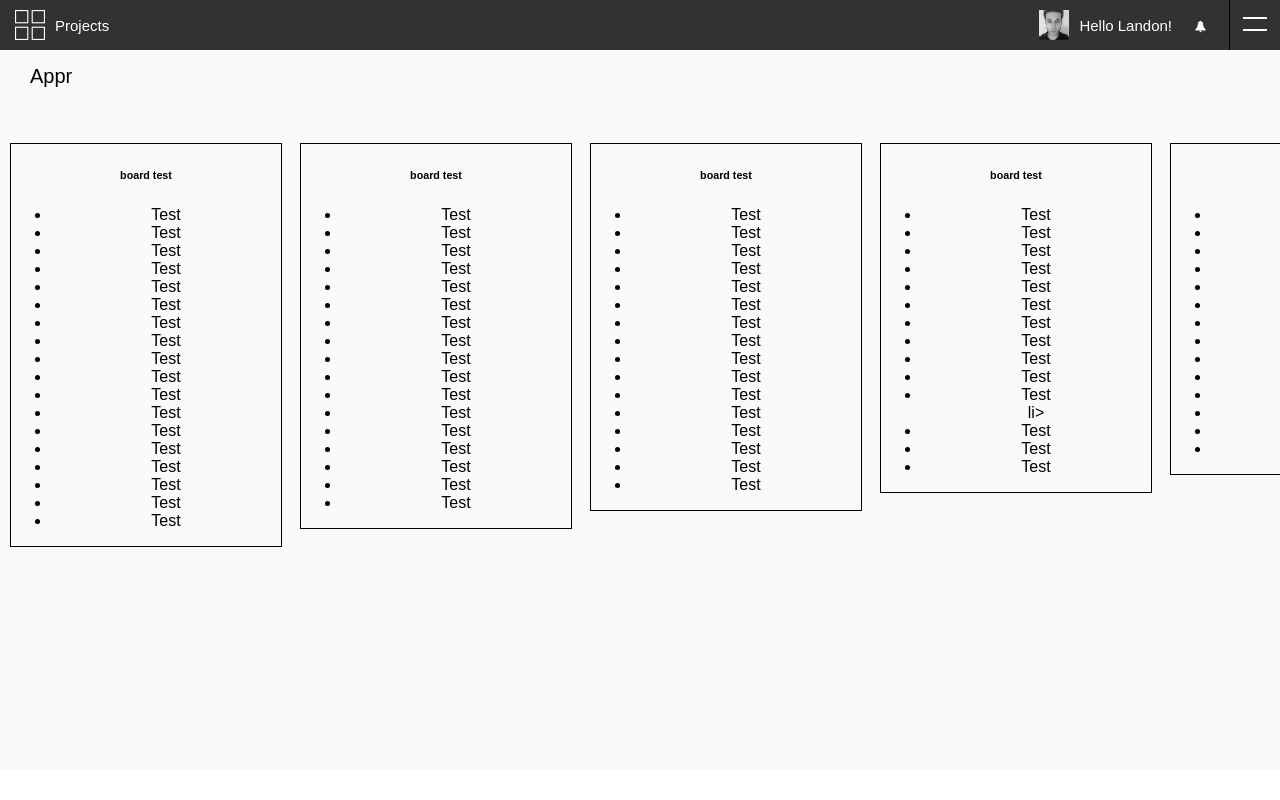
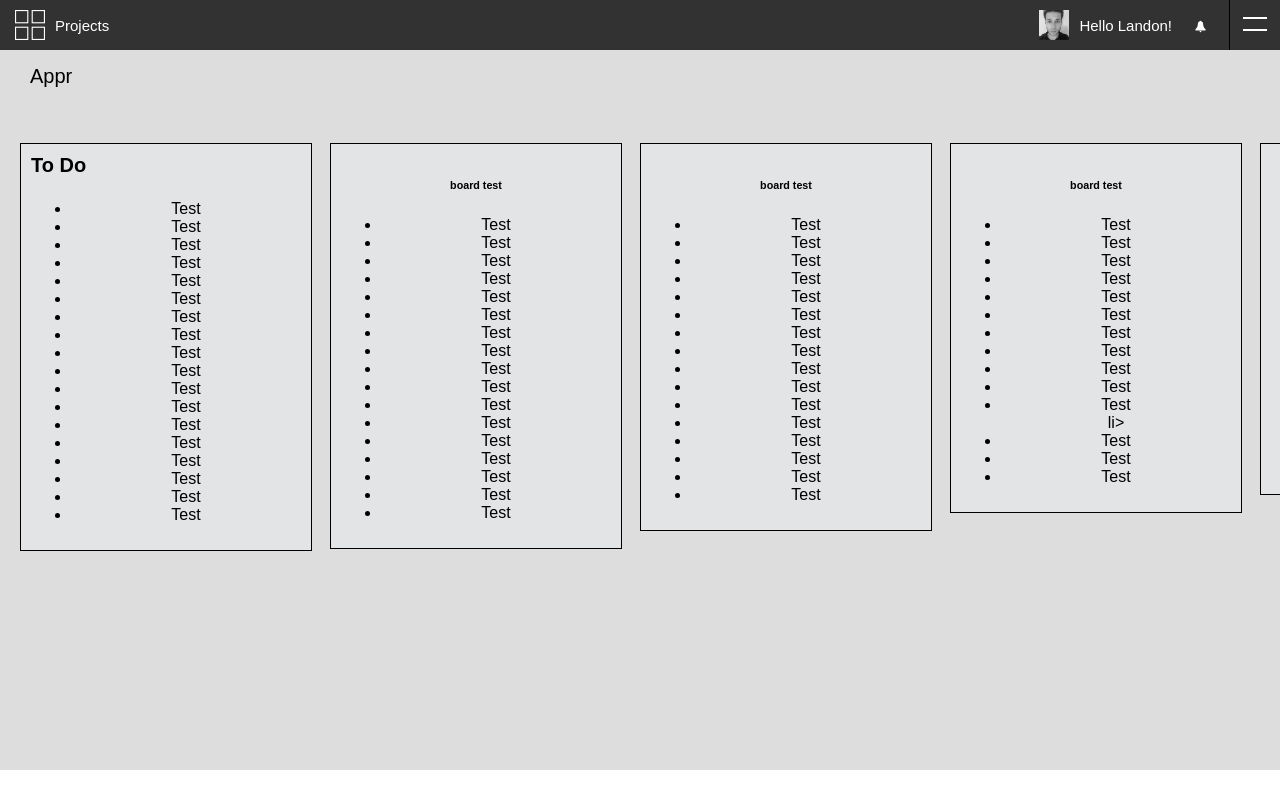
Before and after one commit to landonwjohnson/Appr, a React app: page /tracking in a window 1280 px wide. Built offline with nearby package versions, Linux system fonts and the light colour scheme.

Commit message:
pushing just in case

```diff
--- a/src/App.scss
+++ b/src/App.scss
@@ -50,3 +50,7 @@ body {
   margin-top: 20px;
   margin-bottom: 20px;
 }
+
+.bg-grey{
+  background: #DDDDDD;
+}
--- a/src/components/content/project_components/Tracking/Tracking.js
+++ b/src/components/content/project_components/Tracking/Tracking.js
@@ -7,7 +7,7 @@ class Tracking extends Component {
     return (
       <div>
         <Header />
-        <div className="main-fix">
+        <div className="main-fix bg-grey">
 
         <div className="tracking-container">
         <div className="project-header">
@@ -19,7 +19,9 @@ class Tracking extends Component {
                 <div className="project-items-container">
                   <div className="project-item">
                     <div className="project-item-inner">
-                        <h6> board test </h6>
+                        <div className="prjt-item-header">
+                          <label> To Do </label>
+                        </div>
                         <ul>
                           <li>Test</li>
                           <li>Test </li>
--- a/src/components/content/project_components/Tracking/tracking.scss
+++ b/src/components/content/project_components/Tracking/tracking.scss
@@ -3,6 +3,7 @@
     flex-direction: column;
     width: 100vw;
     height: 90vh;
+
 }
 
 .project-header{
@@ -33,14 +34,27 @@
 .project-item{
     max-width: 270px;
     height: 100%;
-    margin-left: 10px;
-    margin-right: 10px;
+    margin-left: 20px;
+    margin-right: 20px;
+
 
 
 }
 .project-item-inner{
     width: 270px;
     border: 1px solid black;
+    padding: 10px;
+    background: #E2E4E6;
+}
 
+.prjt-item-header{
+    display: flex;
+    height: 30px;
+    width: 100%;
 
+    label{
+        font-size: 20px;
+        text-align: left;
+        font-weight: bold;
+    }
 }
```
